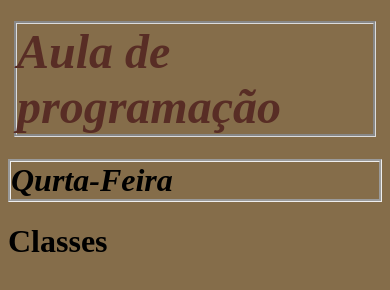
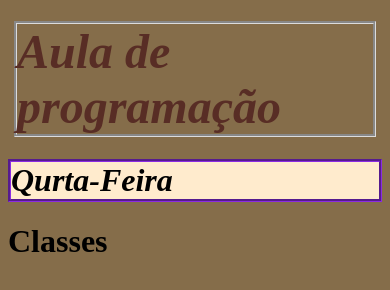
Before and after one commit to poisonclaw/ativ2_2tri_Miguel, a plain HTML site: page index.html in a window 390 px wide. Drawn offline with Linux system fonts and the light colour scheme.

Commit message:
backgroud

```diff
--- a/style.css
+++ b/style.css
@@ -11,6 +11,8 @@ Body {background-color: rgb(133, 109, 74);
     margin-top: 7px;}
     .part2 {border-style: groove;
     font-style: initial;
+    border-color:blueviolet;
+    background-color:blanchedalmond;
 }
 }
 .part1 {border-style: groove;
```
